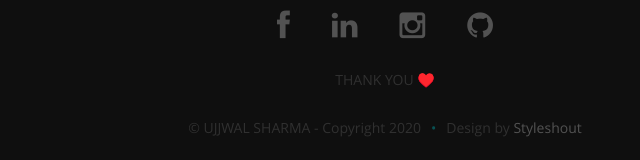
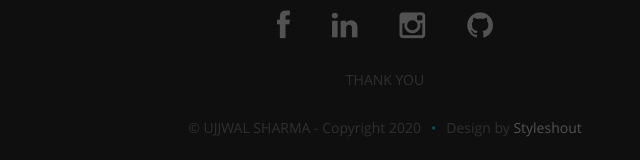
Before and after one commit to codeujjwal/Portfolio, a React (Create React App) app: page / in a window 1280 px wide. Shown: the part 4284-4444 px from the top of the page, without its empty margins (255-895 px from the left). Built offline with nearby package versions, Linux system fonts and the light colour scheme.

Commit message:
Update Footer.js

```diff
--- a/src/Components/Footer.js
+++ b/src/Components/Footer.js
@@ -21,7 +21,7 @@ class Footer extends Component {
             <ul className="social-links">{networks}</ul>
 
             <ul>
-              <li>THANK YOU <span>♥️</span></li>
+              <li>THANK YOU</li>
             </ul>
 
             <ul className="copyright">
```
